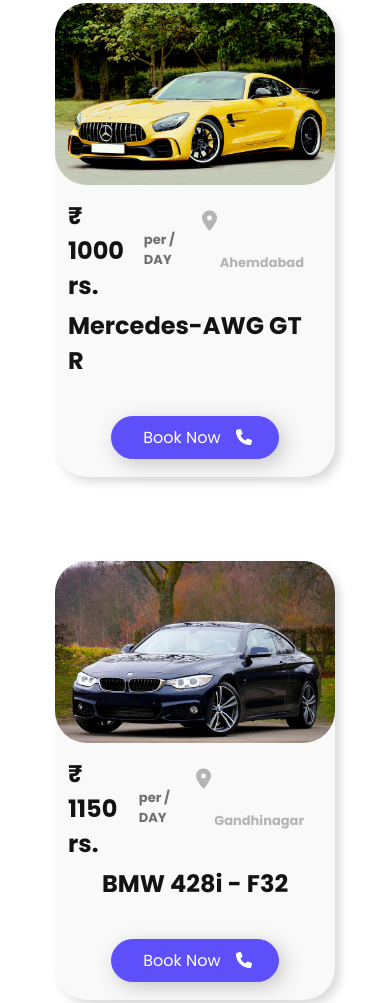
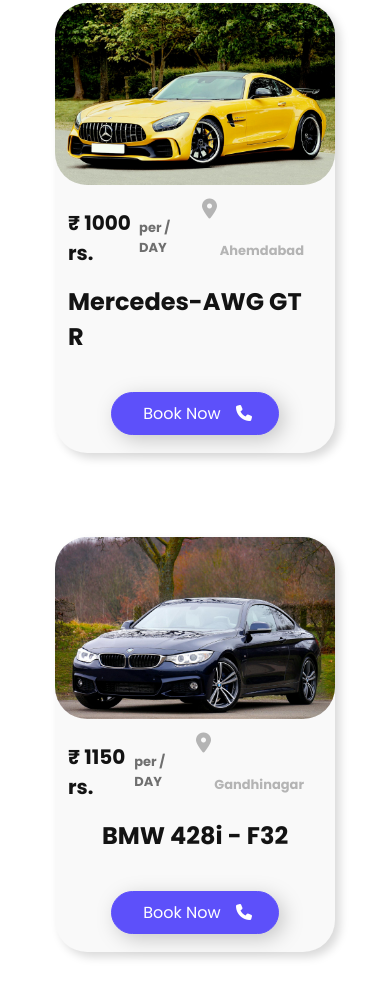
Before and after one commit to Aditya-2629/Friends-rental, a plain HTML site: page index.html in a window 390 px wide. Shown: the part 2678-3681 px from the top of the page. Drawn offline with nearby package versions, Linux system fonts and the light colour scheme.

Commit message:
Fix some bugs

```diff
--- a/style.css
+++ b/style.css
@@ -1052,6 +1052,9 @@ gap: 72px;
   .car-info{
     gap: 18px;
   }
+  .car-info h5{
+    font-size: 20px;
+  }
   .car-price h5, .car-location i, .collection-car-items h2, {
     font-size: 17px;
   }
```
